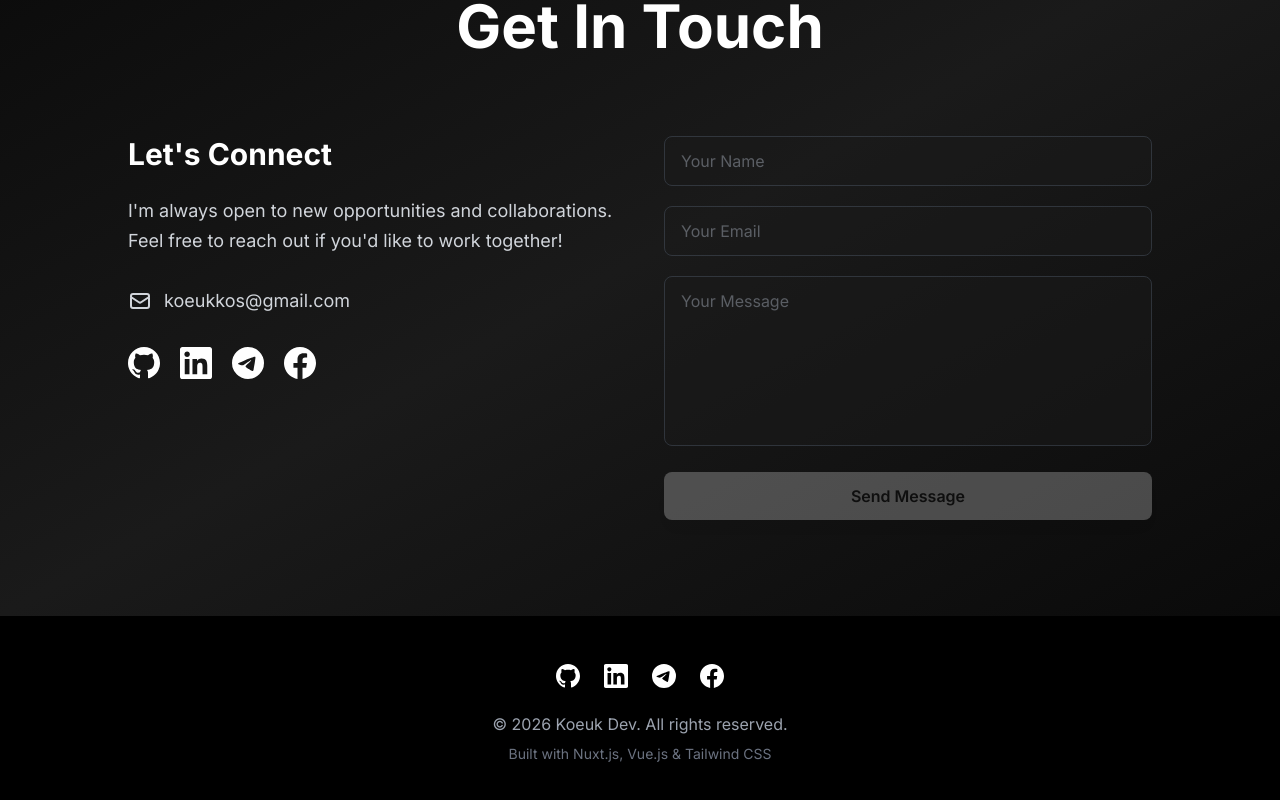
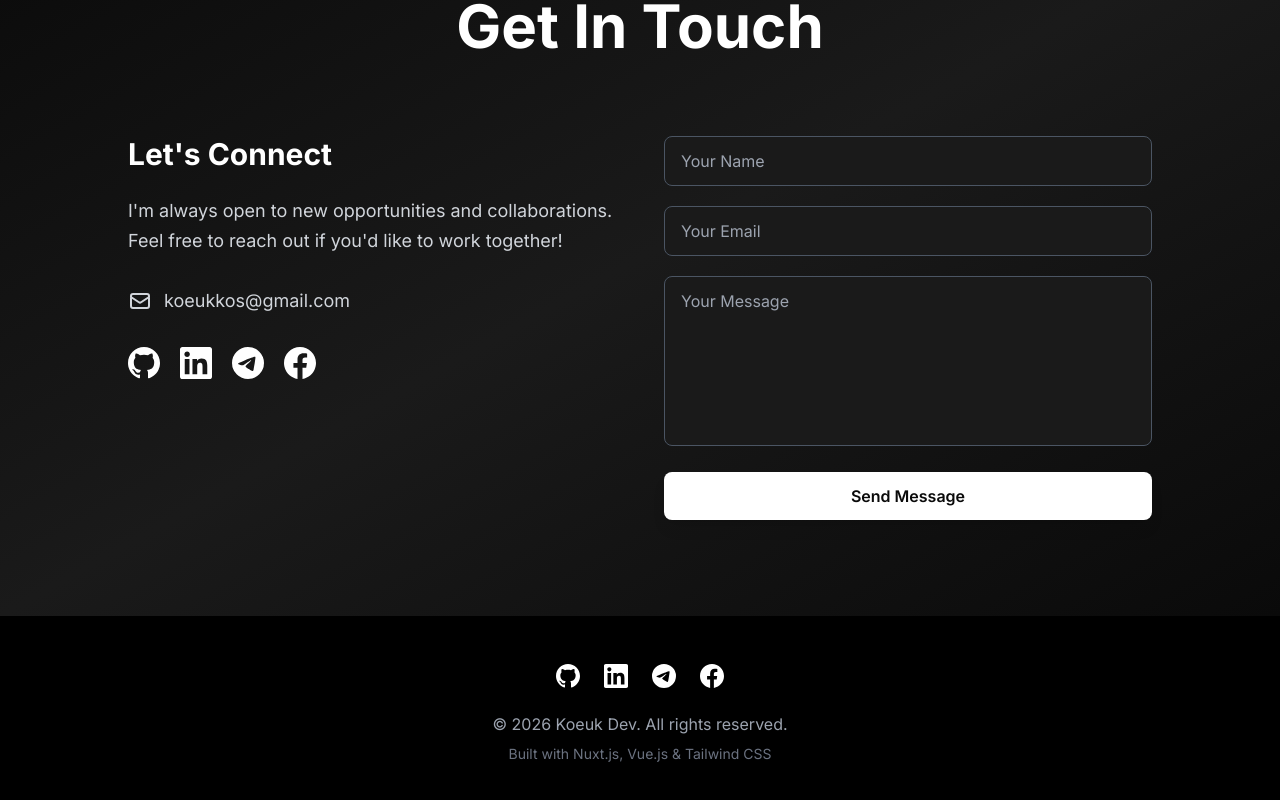
Before and after one commit to koeuk/Portfolio, a Nuxt app: page / in a window 1280 px wide. Shown: the part 3696-4496 px from the top of the page. Built offline with nearby package versions, Linux system fonts and the light colour scheme.

Commit message:
feat: implement code highlighting plugin and enable functional contact form with Web3Forms integration

```diff
--- a/components/Contact.vue
+++ b/components/Contact.vue
@@ -58,16 +58,24 @@
                     </div>
                 </div>
 
-                <!-- Contact Form (disabled) -->
-                <div class="space-y-5 opacity-50 pointer-events-none select-none">
-                    <input type="text" :placeholder="t('contact.name')" class="input-field" disabled />
-                    <input type="email" :placeholder="t('contact.email')" class="input-field" disabled />
-                    <textarea :placeholder="t('contact.message')" rows="6"
-                        class="input-field resize-none" disabled></textarea>
-                    <Button variant="accent" size="lg" class="w-full" disabled>
-                        {{ t('contact.send') }}
+                <!-- Contact Form -->
+                <form class="space-y-5" @submit.prevent="handleSubmit">
+                    <input v-model="form.name" type="text" :placeholder="t('contact.name')"
+                        class="input-field" required :disabled="loading" />
+                    <input v-model="form.email" type="email" :placeholder="t('contact.email')"
+                        class="input-field" required :disabled="loading" />
+                    <textarea v-model="form.message" :placeholder="t('contact.message')" rows="6"
+                        class="input-field resize-none" required :disabled="loading"></textarea>
+                    <Button type="submit" variant="accent" size="lg" class="w-full" :disabled="loading">
+                        {{ loading ? '...' : t('contact.send') }}
                     </Button>
-                </div>
+                    <p v-if="status === 'success'" class="text-green-400 text-sm text-center">
+                        {{ t('contact.success') }}
+                    </p>
+                    <p v-if="status === 'error'" class="text-red-400 text-sm text-center">
+                        {{ t('contact.error') }}
+                    </p>
+                </form>
             </div>
         </div>
     </section>
@@ -77,18 +85,41 @@
     const { personalInfo } = useData()
     const { t } = useI18n()
     const { isVisible, elementRef } = useScrollAnimation()
+    const config = useRuntimeConfig()
 
     const form = reactive({ name: '', email: '', message: '' })
     const status = ref<'idle' | 'success' | 'error'>('idle')
+    const loading = ref(false)
 
-    function handleSubmit() {
-        status.value = 'success'
-        setTimeout(() => {
-            form.name = ''
-            form.email = ''
-            form.message = ''
-            status.value = 'idle'
-        }, 3000)
+    async function handleSubmit() {
+        loading.value = true
+        status.value = 'idle'
+        try {
+            const res = await $fetch<{ success: boolean }>('https://api.web3forms.com/submit', {
+                method: 'POST',
+                body: {
+                    access_key: config.public.web3formsKey,
+                    name: form.name,
+                    email: form.email,
+                    message: form.message,
+                    subject: `Portfolio contact from ${form.name}`,
+                    from_name: 'Portfolio Contact Form'
+                }
+            })
+            if (res.success) {
+                status.value = 'success'
+                form.name = ''
+                form.email = ''
+                form.message = ''
+            } else {
+                status.value = 'error'
+            }
+        } catch {
+            status.value = 'error'
+        } finally {
+            loading.value = false
+            setTimeout(() => { status.value = 'idle' }, 5000)
+        }
     }
 </script>
 
--- a/nuxt.config.ts
+++ b/nuxt.config.ts
@@ -20,5 +20,10 @@ export default defineNuxtConfig({
       ]
     }
   },
-  css: ['~/assets/css/main.css']
+  css: ['~/assets/css/main.css'],
+  runtimeConfig: {
+    public: {
+      web3formsKey: ''
+    }
+  }
 })
--- /dev/null
+++ b/plugins/highlight.client.ts
@@ -0,0 +1,77 @@
+import hljs from 'highlight.js'
+import 'highlight.js/styles/github.css' // Switch to light theme to match the image
+
+export default defineNuxtPlugin(async (nuxtApp) => {
+  if (process.client) {
+    // @ts-ignore
+    window.hljs = hljs
+
+    // @ts-ignore
+    await import('highlightjs-line-numbers.js').catch(() => {})
+
+    const injectHeader = (block: HTMLElement) => {
+      const pre = block.parentElement
+      if (!pre || pre.parentElement?.classList.contains('code-block-container')) return
+
+      // Wrap pre in a container
+      const container = document.createElement('div')
+      container.className = 'code-block-container'
+      pre.parentNode?.insertBefore(container, pre)
+      container.appendChild(pre)
+
+      // Create Header
+      const header = document.createElement('div')
+      header.className = 'code-header-minimal'
+
+      // Get filename from block attributes or parent
+      const filename = block.getAttribute('data-filename') || 'code'
+
+      header.innerHTML = `
+        <div class="flex items-center gap-2">
+          <svg xmlns="http://www.w3.org/2000/svg" width="16" height="16" viewBox="0 0 24 24" fill="none" stroke="currentColor" stroke-width="2" stroke-linecap="round" stroke-linejoin="round" class="text-gray-400"><circle cx="12" cy="12" r="10"/><path d="M12 8v8"/><path d="M8 12h8"/></svg>
+          <span class="text-sm font-medium text-gray-700 font-mono">${filename}</span>
+        </div>
+        <button class="copy-btn-minimal" title="Copy code">
+          <svg xmlns="http://www.w3.org/2000/svg" width="16" height="16" viewBox="0 0 24 24" fill="none" stroke="currentColor" stroke-width="2" stroke-linecap="round" stroke-linejoin="round" class="icon-copy"><rect width="14" height="14" x="8" y="8" rx="2" ry="2"/><path d="M4 16c-1.1 0-2-.9-2-2V4c0-1.1.9-2 2-2h10c1.1 0 2 .9 2 2"/></svg>
+          <svg xmlns="http://www.w3.org/2000/svg" width="16" height="16" viewBox="0 0 24 24" fill="none" stroke="currentColor" stroke-width="2" stroke-linecap="round" stroke-linejoin="round" class="icon-check hidden text-green-500"><polyline points="20 6 9 17 4 12"/></svg>
+        </button>
+      `
+
+      const copyBtn = header.querySelector('.copy-btn-minimal') as HTMLButtonElement
+      const iconCopy = copyBtn.querySelector('.icon-copy') as SVGElement
+      const iconCheck = copyBtn.querySelector('.icon-check') as SVGElement
+
+      copyBtn.onclick = () => {
+        const code = block.innerText
+        navigator.clipboard.writeText(code).then(() => {
+          iconCopy.classList.add('hidden')
+          iconCheck.classList.remove('hidden')
+          setTimeout(() => {
+            iconCopy.classList.remove('hidden')
+            iconCheck.classList.add('hidden')
+          }, 2000)
+        })
+      }
+
+      container.prepend(header)
+    }
+
+    return {
+      provide: {
+        highlight: (el: HTMLElement) => {
+          el.querySelectorAll('pre code').forEach((block) => {
+            if (!block.classList.contains('hljs')) {
+              hljs.highlightElement(block as HTMLElement)
+              // @ts-ignore
+              if (window.hljs && typeof window.hljs.lineNumbersBlock === 'function') {
+                // @ts-ignore
+                window.hljs.lineNumbersBlock(block)
+              }
+              injectHeader(block as HTMLElement)
+            }
+          })
+        }
+      }
+    }
+  }
+})
--- /dev/null
+++ b/types/highlightjs-line-numbers.d.ts
@@ -0,0 +1 @@
+declare module 'highlightjs-line-numbers.js';
```
Also changed, not shown: 2 other files (tests, documents, lock files or other folders).
